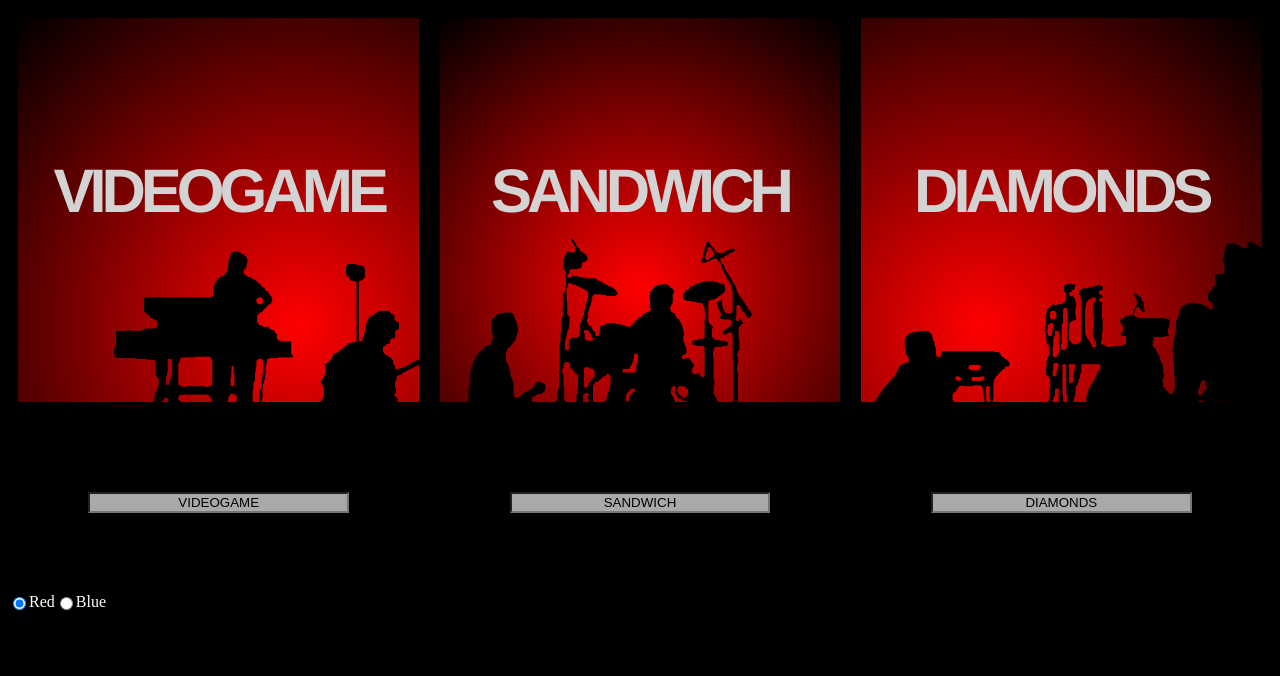
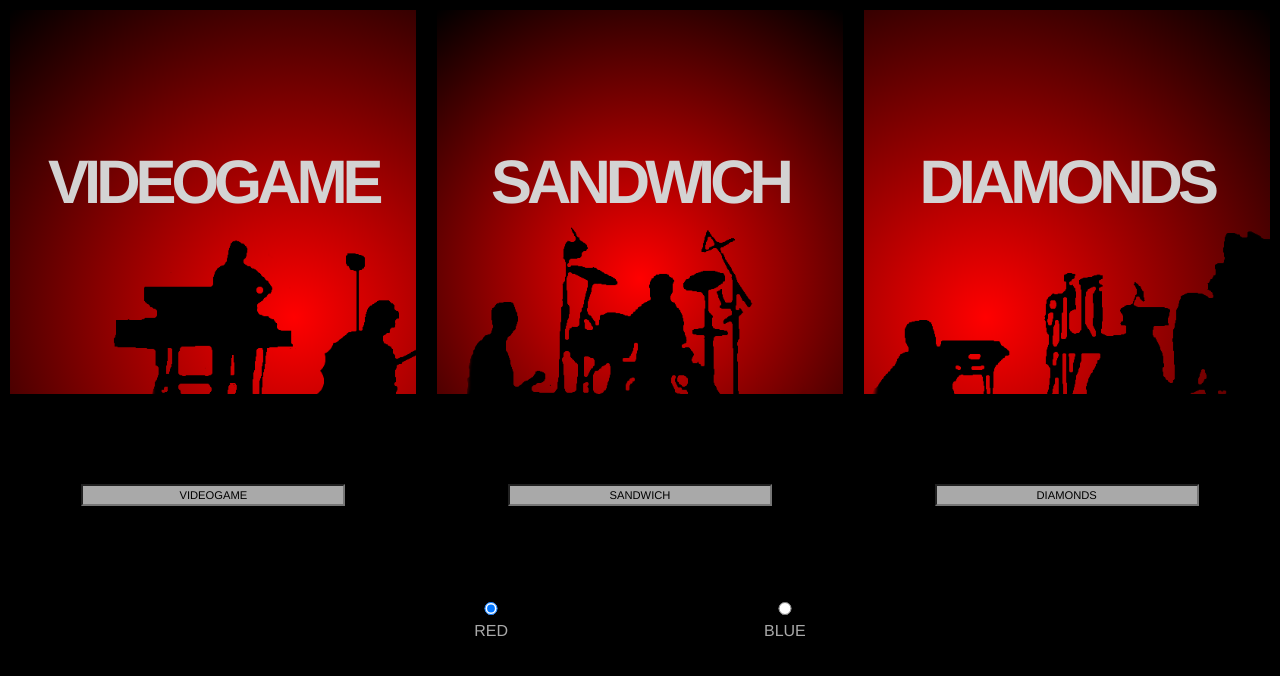
Before and after one commit to jonsolari/flippy-floppy, a Vue app: page / in a window 1280 px wide. Shown: the top 676 px of the page. Built offline with nearby package versions, Linux system fonts and the light colour scheme.

Commit message:
css web normalize and radio button styling

```diff
--- a/src/App.vue
+++ b/src/App.vue
@@ -18,10 +18,14 @@
     </div>
 
     <div class="redblue">
-      <input type="radio" name="color" id="red" v-model="selected" value="red" checked>
-      <label for="red" class="slidecolor">Red</label>
-      <input type="radio" name="color" id="blue" v-model="selected" value="blue">
-      <label for="blue" class="slidecolor">Blue</label>
+      <div class="input">
+        <input type="radio" name="color" id="red" v-model="selected" value="red" checked>
+        <label for="red" class="slidecolor">RED</label>
+      </div>
+      <div class="input">
+        <input type="radio" name="color" id="blue" v-model="selected" value="blue">
+        <label for="blue" class="slidecolor">BLUE</label>
+      </div>
     </div>
 
   </div>
@@ -69,17 +73,369 @@
 </script>
 
 <style>
+/*! normalize.css v8.0.1 | MIT License | github.com/necolas/normalize.css */
+
+/* Document
+   ========================================================================== */
+
+/**
+ * 1. Correct the line height in all browsers.
+ * 2. Prevent adjustments of font size after orientation changes in iOS.
+ */
+
+html {
+  line-height: 1.15; /* 1 */
+  -webkit-text-size-adjust: 100%; /* 2 */
+}
+
+/* Sections
+   ========================================================================== */
+
+/**
+ * Remove the margin in all browsers.
+ */
+
+body {
+  margin: 0;
+}
+
+/**
+ * Render the `main` element consistently in IE.
+ */
+
+main {
+  display: block;
+}
+
+/**
+ * Correct the font size and margin on `h1` elements within `section` and
+ * `article` contexts in Chrome, Firefox, and Safari.
+ */
+
+h1 {
+  font-size: 2em;
+  margin: 0.67em 0;
+}
+
+/* Grouping content
+   ========================================================================== */
+
+/**
+ * 1. Add the correct box sizing in Firefox.
+ * 2. Show the overflow in Edge and IE.
+ */
+
+hr {
+  box-sizing: content-box; /* 1 */
+  height: 0; /* 1 */
+  overflow: visible; /* 2 */
+}
+
+/**
+ * 1. Correct the inheritance and scaling of font size in all browsers.
+ * 2. Correct the odd `em` font sizing in all browsers.
+ */
+
+pre {
+  font-family: monospace, monospace; /* 1 */
+  font-size: 1em; /* 2 */
+}
+
+/* Text-level semantics
+   ========================================================================== */
+
+/**
+ * Remove the gray background on active links in IE 10.
+ */
+
+a {
+  background-color: transparent;
+}
+
+/**
+ * 1. Remove the bottom border in Chrome 57-
+ * 2. Add the correct text decoration in Chrome, Edge, IE, Opera, and Safari.
+ */
+
+abbr[title] {
+  border-bottom: none; /* 1 */
+  text-decoration: underline; /* 2 */
+  text-decoration: underline dotted; /* 2 */
+}
+
+/**
+ * Add the correct font weight in Chrome, Edge, and Safari.
+ */
+
+b,
+strong {
+  font-weight: bolder;
+}
+
+/**
+ * 1. Correct the inheritance and scaling of font size in all browsers.
+ * 2. Correct the odd `em` font sizing in all browsers.
+ */
+
+code,
+kbd,
+samp {
+  font-family: monospace, monospace; /* 1 */
+  font-size: 1em; /* 2 */
+}
+
+/**
+ * Add the correct font size in all browsers.
+ */
+
+small {
+  font-size: 80%;
+}
+
+/**
+ * Prevent `sub` and `sup` elements from affecting the line height in
+ * all browsers.
+ */
+
+sub,
+sup {
+  font-size: 75%;
+  line-height: 0;
+  position: relative;
+  vertical-align: baseline;
+}
+
+sub {
+  bottom: -0.25em;
+}
+
+sup {
+  top: -0.5em;
+}
+
+/* Embedded content
+   ========================================================================== */
+
+/**
+ * Remove the border on images inside links in IE 10.
+ */
+
+img {
+  border-style: none;
+}
+
+/* Forms
+   ========================================================================== */
+
+/**
+ * 1. Change the font styles in all browsers.
+ * 2. Remove the margin in Firefox and Safari.
+ */
+
+button,
+input,
+optgroup,
+select,
+textarea {
+  font-family: inherit; /* 1 */
+  font-size: 100%; /* 1 */
+  line-height: 1.15; /* 1 */
+  margin: 0; /* 2 */
+}
+
+/**
+ * Show the overflow in IE.
+ * 1. Show the overflow in Edge.
+ */
+
+button,
+input { /* 1 */
+  overflow: visible;
+}
+
+/**
+ * Remove the inheritance of text transform in Edge, Firefox, and IE.
+ * 1. Remove the inheritance of text transform in Firefox.
+ */
+
+button,
+select { /* 1 */
+  text-transform: none;
+}
+
+/**
+ * Correct the inability to style clickable types in iOS and Safari.
+ */
+
+button,
+[type="button"],
+[type="reset"],
+[type="submit"] {
+  -webkit-appearance: button;
+}
+
+/**
+ * Remove the inner border and padding in Firefox.
+ */
+
+button::-moz-focus-inner,
+[type="button"]::-moz-focus-inner,
+[type="reset"]::-moz-focus-inner,
+[type="submit"]::-moz-focus-inner {
+  border-style: none;
+  padding: 0;
+}
+
+/**
+ * Restore the focus styles unset by the previous rule.
+ */
+
+button:-moz-focusring,
+[type="button"]:-moz-focusring,
+[type="reset"]:-moz-focusring,
+[type="submit"]:-moz-focusring {
+  outline: 1px dotted ButtonText;
+}
+
+/**
+ * Correct the padding in Firefox.
+ */
+
+fieldset {
+  padding: 0.35em 0.75em 0.625em;
+}
+
+/**
+ * 1. Correct the text wrapping in Edge and IE.
+ * 2. Correct the color inheritance from `fieldset` elements in IE.
+ * 3. Remove the padding so developers are not caught out when they zero out
+ *    `fieldset` elements in all browsers.
+ */
+
+legend {
+  box-sizing: border-box; /* 1 */
+  color: inherit; /* 2 */
+  display: table; /* 1 */
+  max-width: 100%; /* 1 */
+  padding: 0; /* 3 */
+  white-space: normal; /* 1 */
+}
+
+/**
+ * Add the correct vertical alignment in Chrome, Firefox, and Opera.
+ */
+
+progress {
+  vertical-align: baseline;
+}
+
+/**
+ * Remove the default vertical scrollbar in IE 10+.
+ */
+
+textarea {
+  overflow: auto;
+}
+
+/**
+ * 1. Add the correct box sizing in IE 10.
+ * 2. Remove the padding in IE 10.
+ */
+
+[type="checkbox"],
+[type="radio"] {
+  box-sizing: border-box; /* 1 */
+  padding: 0; /* 2 */
+}
+
+/**
+ * Correct the cursor style of increment and decrement buttons in Chrome.
+ */
+
+[type="number"]::-webkit-inner-spin-button,
+[type="number"]::-webkit-outer-spin-button {
+  height: auto;
+}
+
+/**
+ * 1. Correct the odd appearance in Chrome and Safari.
+ * 2. Correct the outline style in Safari.
+ */
+
+[type="search"] {
+  -webkit-appearance: textfield; /* 1 */
+  outline-offset: -2px; /* 2 */
+}
+
+/**
+ * Remove the inner padding in Chrome and Safari on macOS.
+ */
+
+[type="search"]::-webkit-search-decoration {
+  -webkit-appearance: none;
+}
+
+/**
+ * 1. Correct the inability to style clickable types in iOS and Safari.
+ * 2. Change font properties to `inherit` in Safari.
+ */
+
+::-webkit-file-upload-button {
+  -webkit-appearance: button; /* 1 */
+  font: inherit; /* 2 */
+}
+
+/* Interactive
+   ========================================================================== */
+
+/*
+ * Add the correct display in Edge, IE 10+, and Firefox.
+ */
+
+details {
+  display: block;
+}
+
+/*
+ * Add the correct display in all browsers.
+ */
+
+summary {
+  display: list-item;
+}
+
+/* Misc
+   ========================================================================== */
+
+/**
+ * Add the correct display in IE 10+.
+ */
+
+template {
+  display: none;
+}
+
+/**
+ * Add the correct display in IE 10.
+ */
+
+[hidden] {
+  display: none;
+}
+
+/* end css web normalize */
+/* my styles begin here */
+
 body{
   background-color: black;
 }
 .silhouette{
   position: absolute;
-  top: 5.8vw;
+  top: 5vw;
   left: -.5vw;
 }
 img{
   width: 100vw;
-  /* height: auto; */
 }
 .slides{
   display: flex;
@@ -94,6 +450,9 @@
   width: 20%;
   background-color: darkgrey;
   text-align: center;
+  font-family: helvetica;
+  font-size: .7rem;
+  line-height: 1rem;
 }
 .btn{
   display: flex;
@@ -102,10 +461,18 @@
   align-items: center;
 }
 .slidecolor{
-  color: white;
+  color: darkgrey;
 }
 .redblue{
   display: flex;
   margin: auto;
+  justify-content: center;
+  font-family: helvetica;
+}
+.input{
+  display: flex;
+  flex-direction: column;
+  margin: 1rem 10%;
+  line-height: 2rem;
 }
 </style>
```
